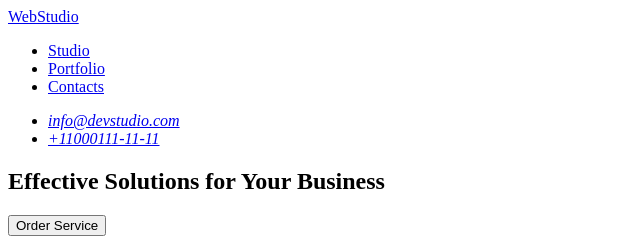
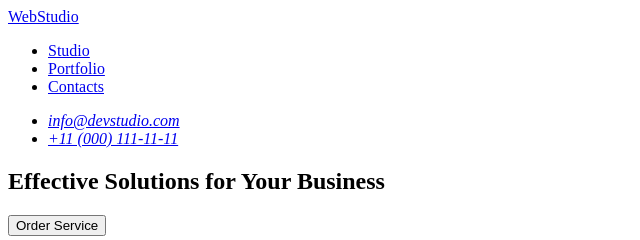
Before and after one commit to Natallya980/goit-markup-hw-01, a plain HTML site: page index.html in a window 1280 px wide. Shown: the top 240 px of the page, 0-640 px from the left. Drawn offline with Linux system fonts and the light colour scheme.

Commit message:
update index.html content

```diff
--- a/index.html
+++ b/index.html
@@ -21,7 +21,7 @@
             <a href="mailto:info@devstudio.com">info@devstudio.com</a>
           </li>
           <li>
-            <a href="tel:+110001111111">+11000111-11-11</a>
+            <a href="tel:+110001111111">+11 (000) 111-11-11</a>
           </li>
         </ul>
       </address>
```
